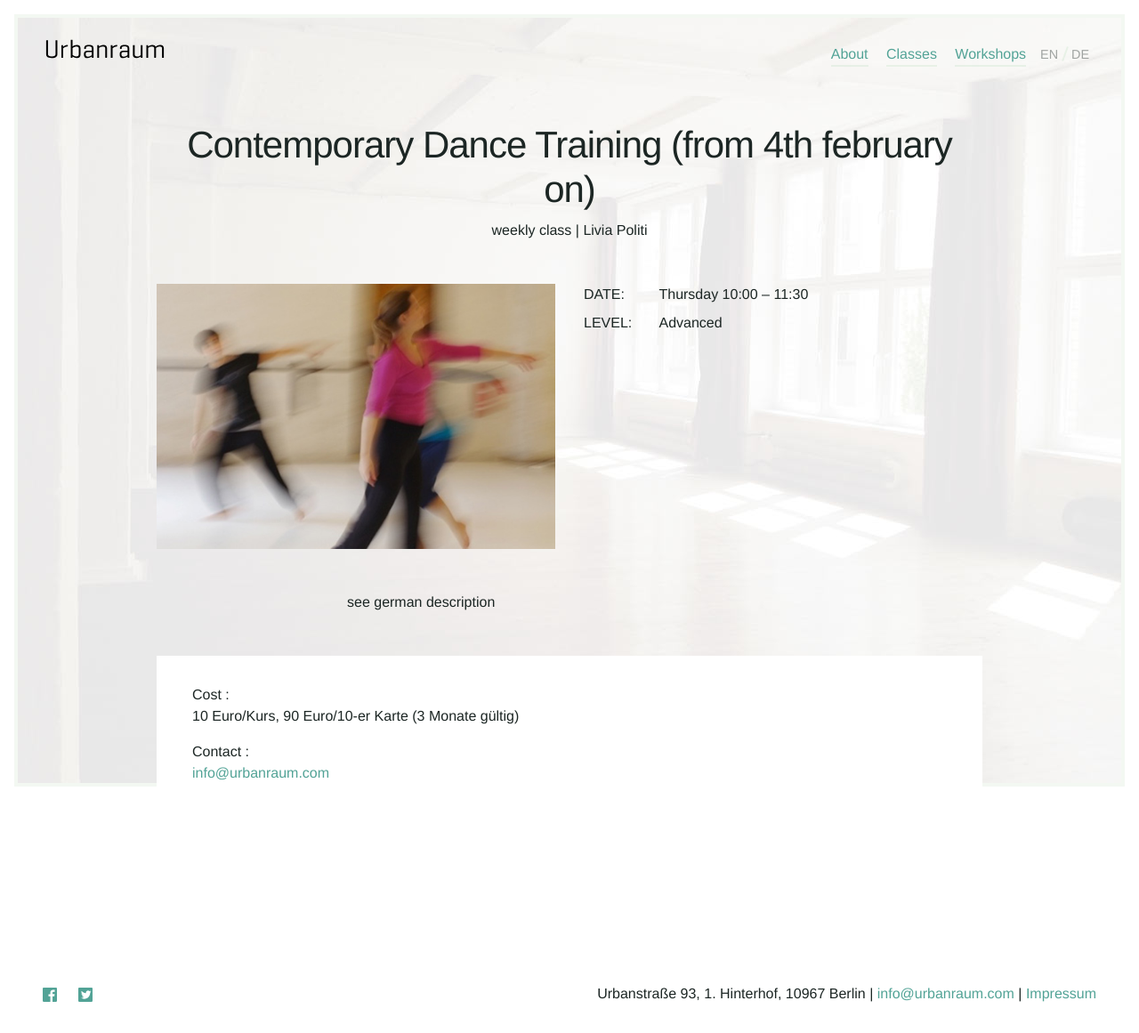
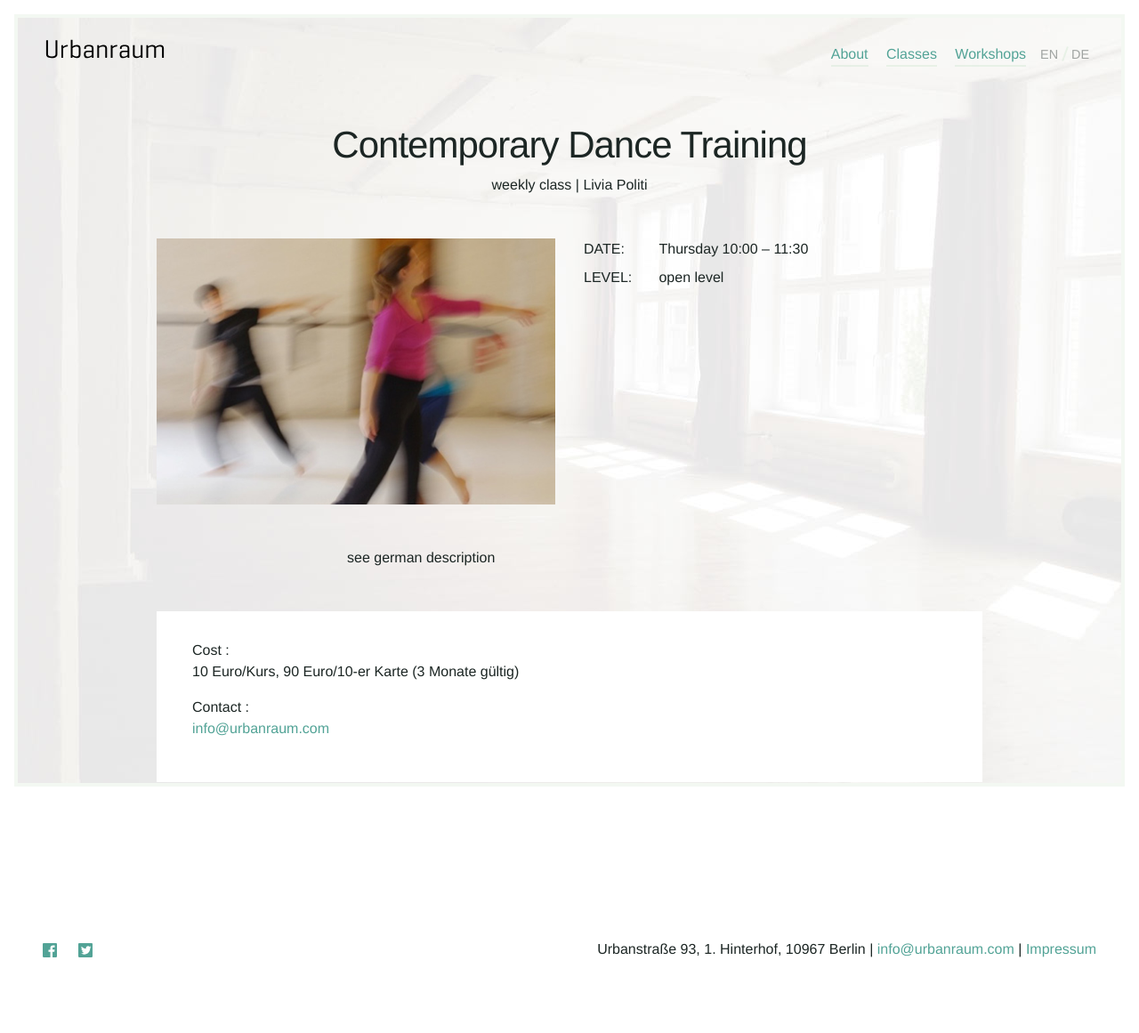
Before and after one commit to Kriesse/urbanraum, a Jekyll site: the page built from _classes/contemporary-dance-training.md, in a window 1280 px wide. Shown: the whole page at 89% size. Built offline with Jekyll 4.4.1, drawn with Linux system fonts in a browser that asks for light colours; nearby versions of some CDN libraries; after the commit the page ends 1111 px from its top, so only the background shows below that.

Commit message:
Update contemporary-dance-training.md
level

```diff
--- a/_classes/contemporary-dance-training.md
+++ b/_classes/contemporary-dance-training.md
@@ -1,12 +1,12 @@
 ---
-title_en: "Contemporary Dance Training (from 4th february on)"
-title_de: "Contemporary Dance Training (wieder ab 4. Februar)"
+title_en: "Contemporary Dance Training"
+title_de: "Contemporary Dance Training"
 
 type_en: "weekly class"
 type_de: "Wöchentlicher Kurs"
 
-level_en: "Advanced"
-level_de: "Fortgeschritten"
+level_en: "open level"
+level_de: "alle Level"
 
 price_en: "10 Euro/Kurs, 90 Euro/10-er Karte (3 Monate gültig)"
 price_de: "10 Euro/Kurs, 90 Euro/10-er Karte (3 Monate gültig)"
```
